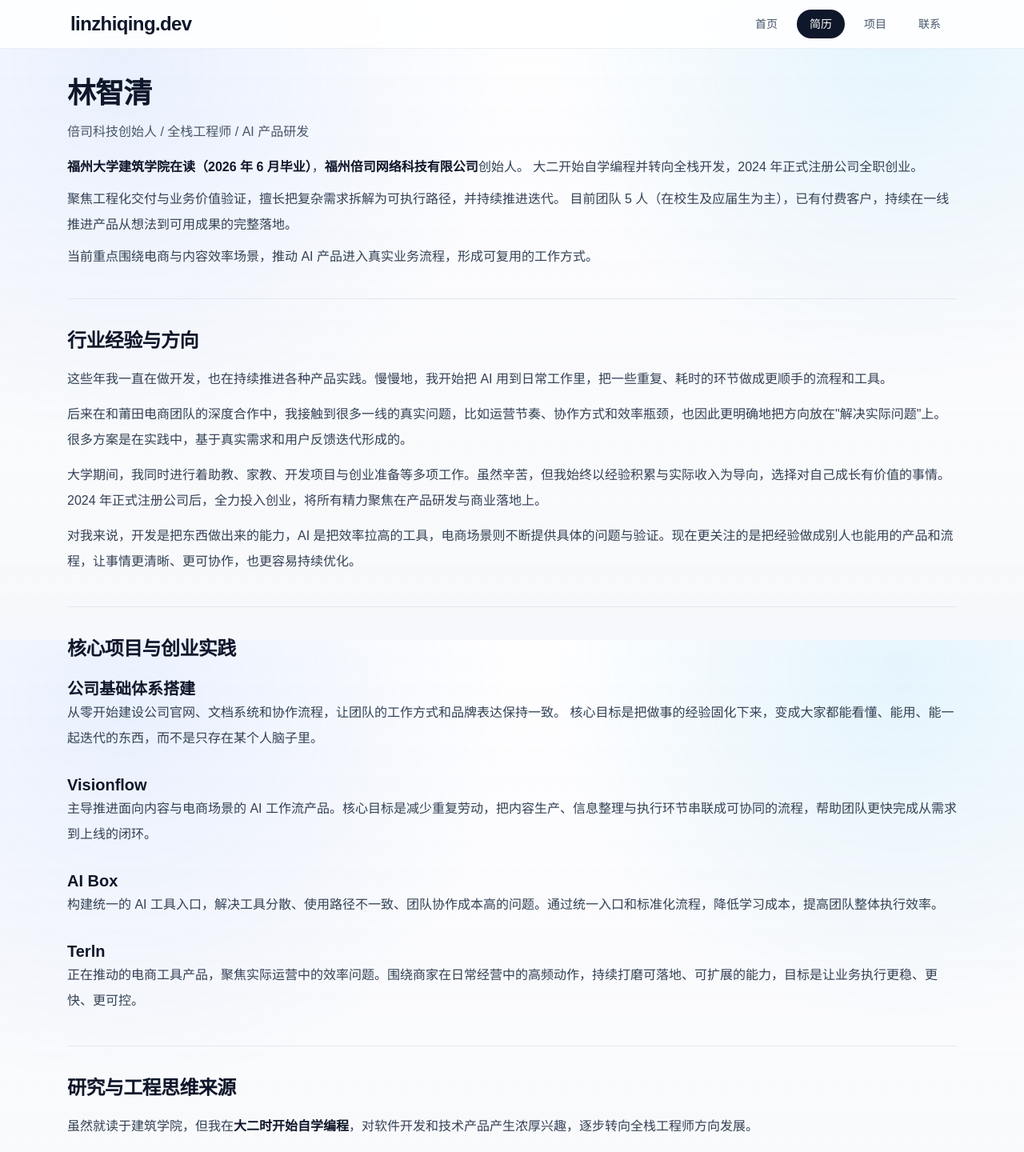
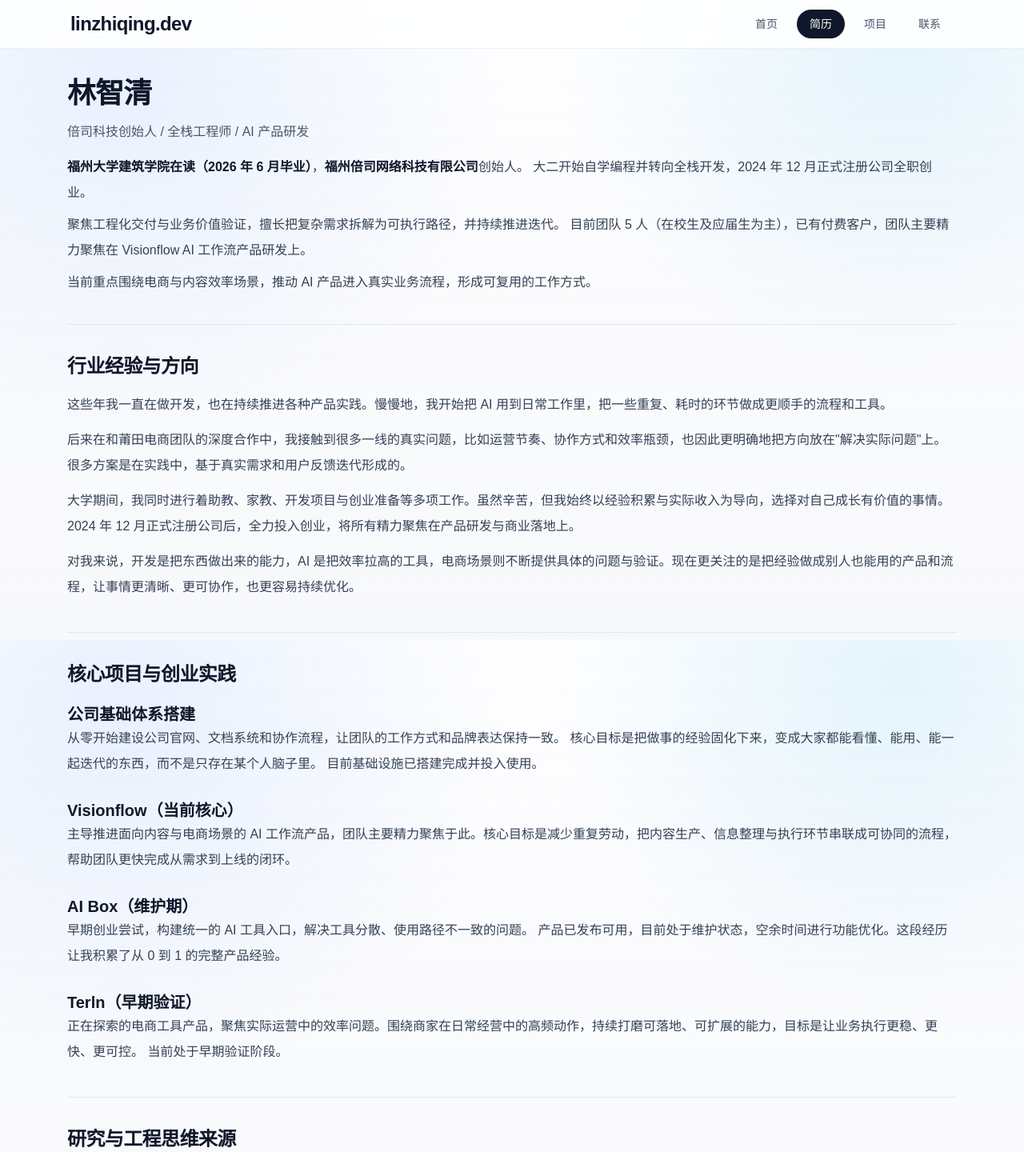
Before and after one commit to xiaolinbenben/linzhiqing.dev, a Next.js app: page /resume in a window 1280 px wide. Shown: the top 1440 px of the page at 80% size. Built offline with nearby package versions, Linux system fonts and the light colour scheme.

Commit message:
fix: 更新简历页面内容，调整创业时间与项目描述，提升表达清晰度

```diff
--- a/src/app/resume/page.tsx
+++ b/src/app/resume/page.tsx
@@ -16,11 +16,11 @@ export default function ResumePage() {
           <p>
             <strong className="font-semibold text-slate-900 dark:text-white">福州大学建筑学院在读（2026 年 6 月毕业）</strong>，
             <strong className="font-semibold text-slate-900 dark:text-white">福州倍司网络科技有限公司</strong>创始人。
-            大二开始自学编程并转向全栈开发，2024 年正式注册公司全职创业。
+            大二开始自学编程并转向全栈开发，2024 年 12 月正式注册公司全职创业。
           </p>
           <p>
             聚焦工程化交付与业务价值验证，擅长把复杂需求拆解为可执行路径，并持续推进迭代。
-            目前团队 5 人（在校生及应届生为主），已有付费客户，持续在一线推进产品从想法到可用成果的完整落地。
+            目前团队 5 人（在校生及应届生为主），已有付费客户，团队主要精力聚焦在 Visionflow AI 工作流产品研发上。
           </p>
           <p>当前重点围绕电商与内容效率场景，推动 AI 产品进入真实业务流程，形成可复用的工作方式。</p>
         </div>
@@ -37,7 +37,7 @@ export default function ResumePage() {
           </p>
           <p>
             大学期间，我同时进行着助教、家教、开发项目与创业准备等多项工作。虽然辛苦，但我始终以经验积累与实际收入为导向，选择对自己成长有价值的事情。
-            2024 年正式注册公司后，全力投入创业，将所有精力聚焦在产品研发与商业落地上。
+            2024 年 12 月正式注册公司后，全力投入创业，将所有精力聚焦在产品研发与商业落地上。
           </p>
           <p>
             对我来说，开发是把东西做出来的能力，AI 是把效率拉高的工具，电商场景则不断提供具体的问题与验证。现在更关注的是把经验做成别人也能用的产品和流程，让事情更清晰、更可协作，也更容易持续优化。
@@ -53,27 +53,30 @@ export default function ResumePage() {
             <p>
               从零开始建设公司官网、文档系统和协作流程，让团队的工作方式和品牌表达保持一致。
               核心目标是把做事的经验固化下来，变成大家都能看懂、能用、能一起迭代的东西，而不是只存在某个人脑子里。
+              目前基础设施已搭建完成并投入使用。
             </p>
           </div>
 
           <div>
-            <h3 className="text-xl font-semibold text-slate-900 dark:text-white">Visionflow</h3>
+            <h3 className="text-xl font-semibold text-slate-900 dark:text-white">Visionflow（当前核心）</h3>
             <p>
-              主导推进面向内容与电商场景的 AI 工作流产品。核心目标是减少重复劳动，把内容生产、信息整理与执行环节串联成可协同的流程，帮助团队更快完成从需求到上线的闭环。
+              主导推进面向内容与电商场景的 AI 工作流产品，团队主要精力聚焦于此。核心目标是减少重复劳动，把内容生产、信息整理与执行环节串联成可协同的流程，帮助团队更快完成从需求到上线的闭环。
             </p>
           </div>
 
           <div>
-            <h3 className="text-xl font-semibold text-slate-900 dark:text-white">AI Box</h3>
+            <h3 className="text-xl font-semibold text-slate-900 dark:text-white">AI Box（维护期）</h3>
             <p>
-              构建统一的 AI 工具入口，解决工具分散、使用路径不一致、团队协作成本高的问题。通过统一入口和标准化流程，降低学习成本，提高团队整体执行效率。
+              早期创业尝试，构建统一的 AI 工具入口，解决工具分散、使用路径不一致的问题。
+              产品已发布可用，目前处于维护状态，空余时间进行功能优化。这段经历让我积累了从 0 到 1 的完整产品经验。
             </p>
           </div>
 
           <div>
-            <h3 className="text-xl font-semibold text-slate-900 dark:text-white">Terln</h3>
+            <h3 className="text-xl font-semibold text-slate-900 dark:text-white">Terln（早期验证）</h3>
             <p>
-              正在推动的电商工具产品，聚焦实际运营中的效率问题。围绕商家在日常经营中的高频动作，持续打磨可落地、可扩展的能力，目标是让业务执行更稳、更快、更可控。
+              正在探索的电商工具产品，聚焦实际运营中的效率问题。围绕商家在日常经营中的高频动作，持续打磨可落地、可扩展的能力，目标是让业务执行更稳、更快、更可控。
+              当前处于早期验证阶段。
             </p>
           </div>
         </div>
@@ -86,7 +89,7 @@ export default function ResumePage() {
             虽然就读于建筑学院，但我在<strong className="font-semibold text-slate-900 dark:text-white">大二时开始自学编程</strong>，对软件开发和技术产品产生浓厚兴趣，逐步转向全栈工程师方向发展。
           </p>
           <p>
-            2022-2024 年在福州大学建筑学院 <strong className="font-semibold text-slate-900 dark:text-white">BIM 实验室</strong>担任教授助教，持续学习并实践
+            2022-2023 年在福州大学建筑学院 <strong className="font-semibold text-slate-900 dark:text-white">BIM 实验室</strong>担任教授助教，持续学习并实践
             <strong className="font-semibold text-slate-900 dark:text-white"> BIM 参数化设计与建模</strong>。
             这段经历让我理解了代码与实际应用的结合，也为转向软件开发提供了重要契机。
           </p>
```
